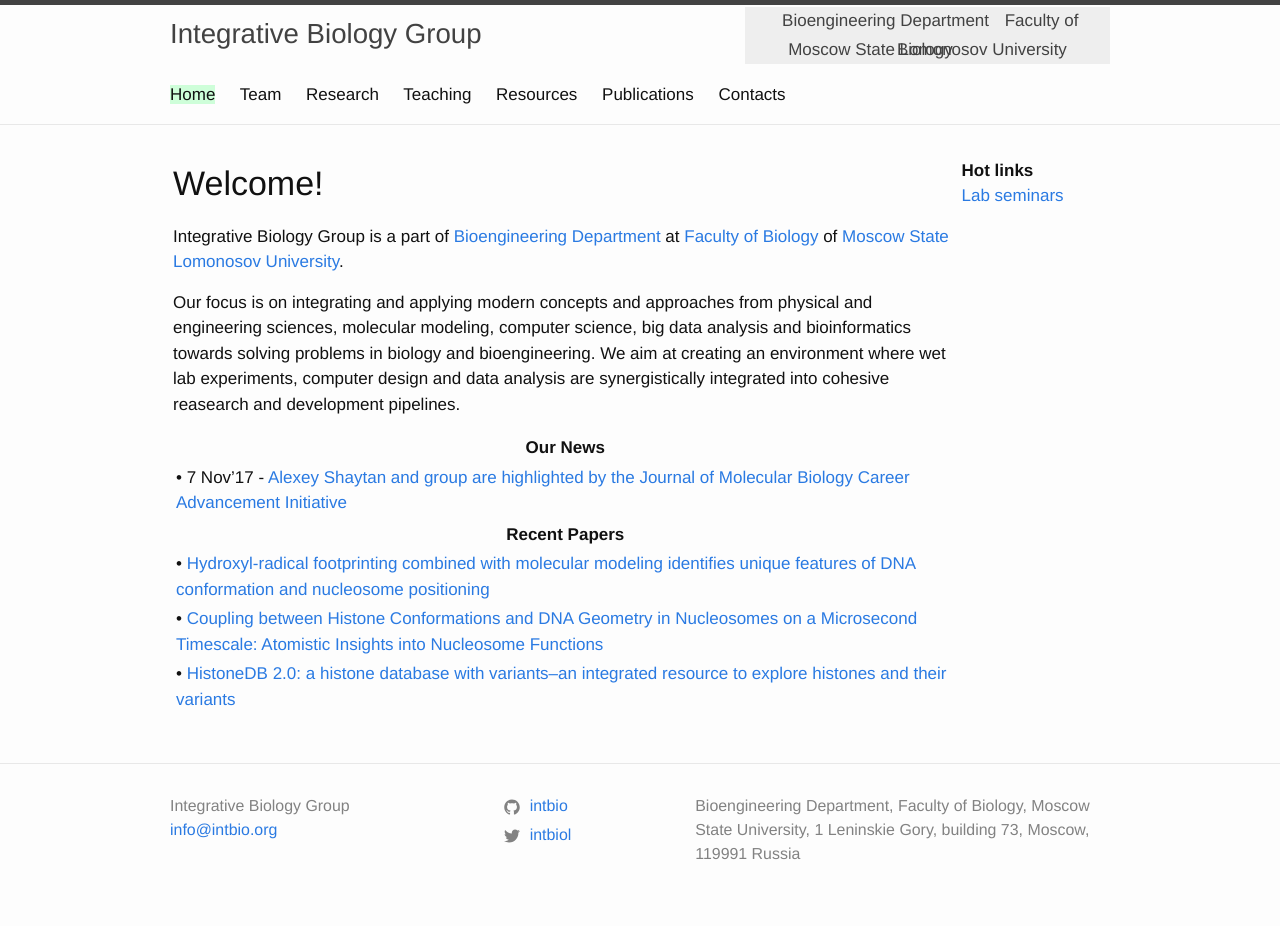
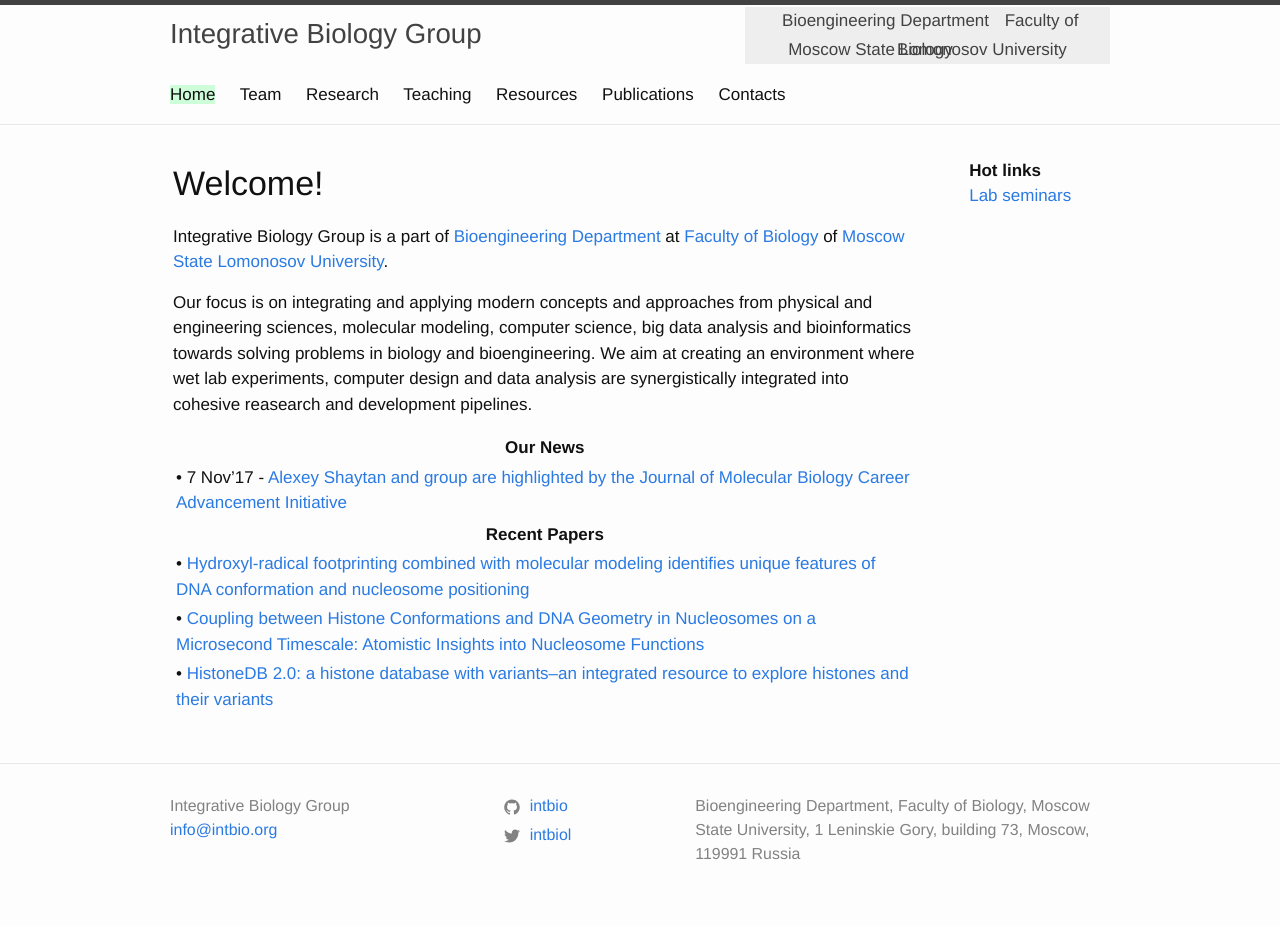
Before and after one commit to v-adlerberg/intbio.github.io, a Jekyll site: the page built from index.md, in a window 1280 px wide. Built offline with Jekyll 4.4.1, drawn with Linux system fonts in a browser that asks for light colours.

Commit message:
Update home.html

```diff
--- a/_layouts/home.html
+++ b/_layouts/home.html
@@ -12,11 +12,13 @@
 <!-- <h1 class="page-heading">Posts</h1> -->
   <table>
   <col width="80%">
+  <col width="5%">
   <col width="15%">
    <tr>
     <td>
   {{ content }}
      </td>
+     <td></td>
      <td valign="top"><b>Hot links</b><ul class="post-list"> <li><a href="CBsem"> Lab seminars</a></li></ul></td>
     </tr>
    </table>
```
